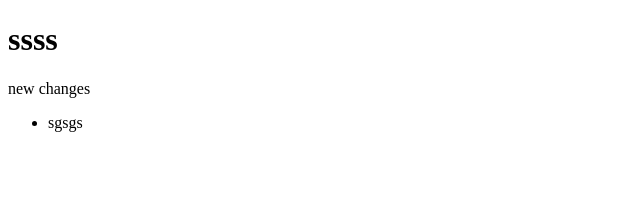
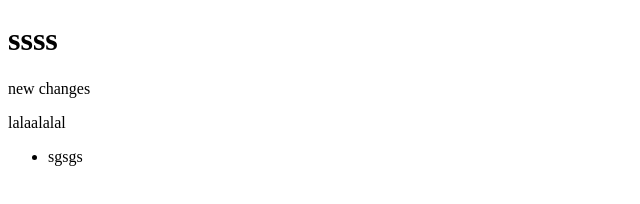
Before and after one commit to sssnull/site, a plain HTML site: page index.html in a window 1280 px wide. Shown: the whole page, without its empty margins (0-640 px from the left). Drawn offline with Linux system fonts and the light colour scheme.

Commit message:
new text

```diff
--- a/index.html
+++ b/index.html
@@ -8,6 +8,7 @@
 <body>
 	<h1>ssss</h1>
 	<p>new changes</p>
+	<p>lalaalalal</p>
 	<ul>
 		<li>sgsgs</li>
 	</ul>
```
